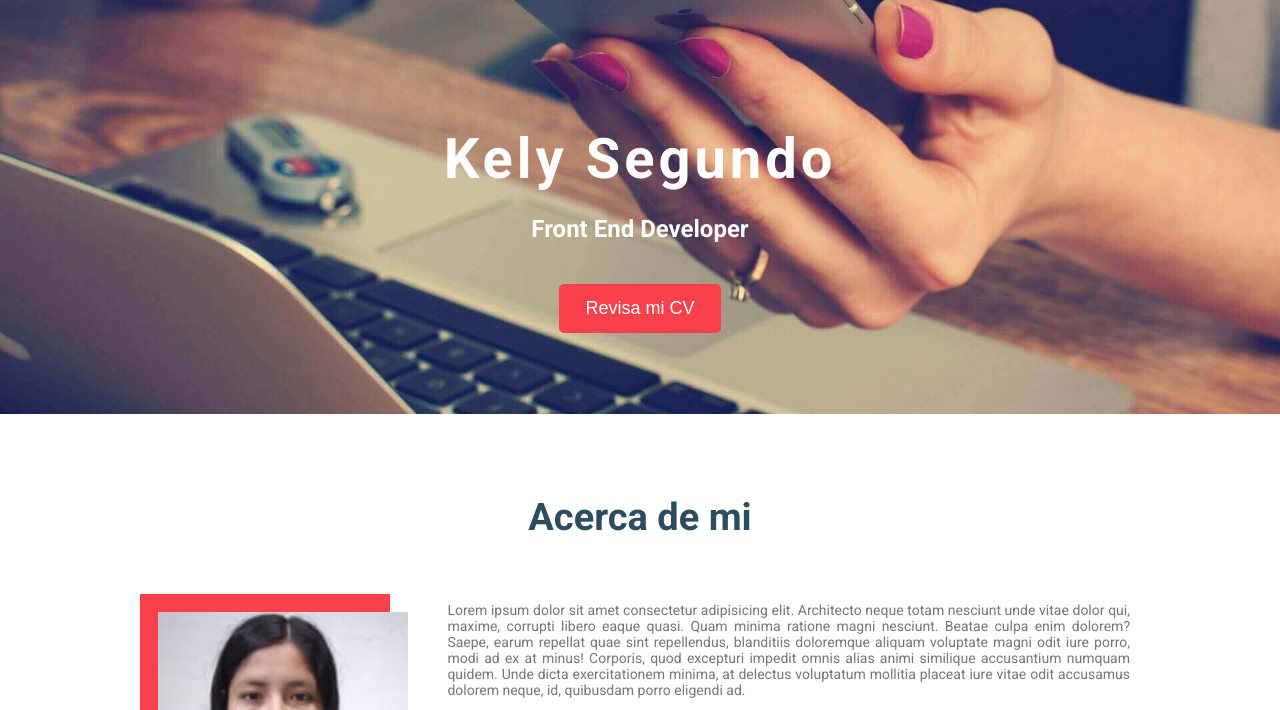
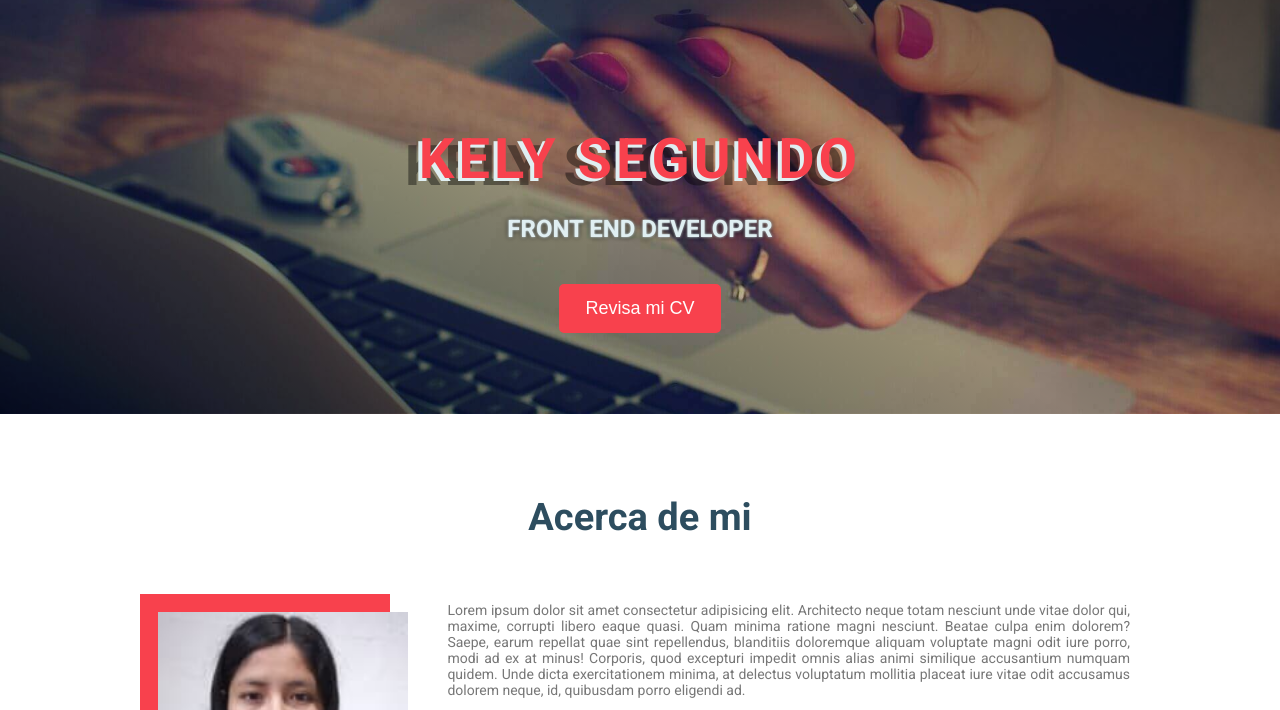
Before and after one commit to kelydev/page-personal-desafio-semana2, a plain HTML site: page index.html in a window 1280 px wide. Shown: the part 90-800 px from the top of the page. Drawn offline with nearby package versions, Linux system fonts and the light colour scheme.

Commit message:
Incorporacion de animaciones

```diff
--- a/css/style.css
+++ b/css/style.css
@@ -38,14 +38,11 @@
 }
 
 .main {
-    /*background: rgb(248,65,77);
-    background: linear-gradient(90deg, rgba(248,65,77,0.8785889355742297) 0%, rgba(248,65,77,0.7833508403361344) 41%, rgba(248,65,77,0.7693452380952381) 100%);
     background-attachment: fixed;
-    */
-    background-color: #464646;
-    background-image: url(fondo1.jpg);
+    background-image: linear-gradient( 30deg, #2D4D5F,rgba(0, 0, 0, 0.192),rgba(0, 0, 0, 0.705) 100%),url(fondo1.jpg);
     background-size: cover;
     padding-bottom: 80px;
+    background-blend-mode: multiply,multiply;
 }
 
 .home {
@@ -55,11 +52,22 @@
     color: rgb(255, 254, 254);
 }
 
+.homeTexto {
+    text-transform: uppercase;
+}
+
 .home__titulo {
+    color: #F8414D;
+    text-shadow: -4px 3px 0 #e0eff2, -14px 7px 0 #00000065;
     font-size: 3.5em;
     font-weight: 700;
     letter-spacing: 00.25rem;
     margin-bottom: 0px;
+}
+
+.home__subtitulo {
+    color:#e0eff2;
+    text-shadow: 0 0 3px #e0eff2, 0 0 5px #000000;
 }
 
 .home__button {
@@ -75,9 +83,8 @@
 .home__button:hover {
     background-color: #fff;
     color: #F8414D;
-    box-shadow: -2px 1px 34px 0px rgba(255, 255, 255, 0.75);
-    -webkit-box-shadow: -2px 1px 34px 0px rgba(255, 255, 255, 0.589);
-    -moz-box-shadow: -2px 1px 34px 0px rgba(255, 255, 255, 0.904);
+    animation: swing;
+    animation-duration: 2s;
 }
 
 /*---------about----------*/
@@ -267,6 +274,11 @@ span {
     text-align: center;
     margin: 0.75rem;
     min-height: 20rem;
+}
+
+.card:hover {
+    animation: pulse;
+    animation-duration: 2s
 }
 
 /*footer*/
--- a/index.html
+++ b/index.html
@@ -8,6 +8,7 @@
     <title>KSV</title>
     <link rel="preconnect" href="https://fonts.gstatic.com" crossorigin>
     <link href="https://fonts.googleapis.com/css2?family=Roboto:wght@100;400;700&display=swap" rel="stylesheet">
+    <link rel="stylesheet" href="https://cdnjs.cloudflare.com/ajax/libs/animate.css/4.1.1/animate.min.css" />
     <link rel="stylesheet" href="./css/style.css">
 </head>
 
@@ -35,8 +36,8 @@
             </nav>
         </header>
         <div class="home">
-            <h1 class="home__titulo">Kely Segundo</h1>
-            <h2 class="home__subtitulo">Front End Developer</h2>
+            <h1 class="home__titulo homeTexto">Kely Segundo</h1>
+            <h2 class="home__subtitulo homeTexto">Front End Developer</h2>
             <button class="home__button">Revisa mi CV</button>
         </div>
     </main>
@@ -230,16 +231,17 @@
             </li>
             <li class="footer__item">
                 <a href="#" class="footer__link">
-                    <img src="https://cdn4.iconfinder.com/data/icons/ionicons/512/icon-social-github-outline-512.png" alt="img-gitHub" class="footer__img">
+                    <img src="https://cdn4.iconfinder.com/data/icons/ionicons/512/icon-social-github-outline-512.png"
+                        alt="img-gitHub" class="footer__img">
                 </a>
             </li>
             <li class="footer__item">
                 <a href="#" class="footer__link">
-                    <img src="https://cdn0.iconfinder.com/data/icons/social-media-2222/64/WhatsApp-512.png"
-                        alt="img-wp" class="footer__img">
+                    <img src="https://cdn0.iconfinder.com/data/icons/social-media-2222/64/WhatsApp-512.png" alt="img-wp"
+                        class="footer__img">
                 </a>
             </li>
-            <li class="footer__item" >
+            <li class="footer__item">
                 <a href="#" class="footer__link">
                     <img src="https://cdn4.iconfinder.com/data/icons/ionicons/512/icon-social-facebook-outline-512.png"
                         alt="img-fb" class="footer__img">
```
